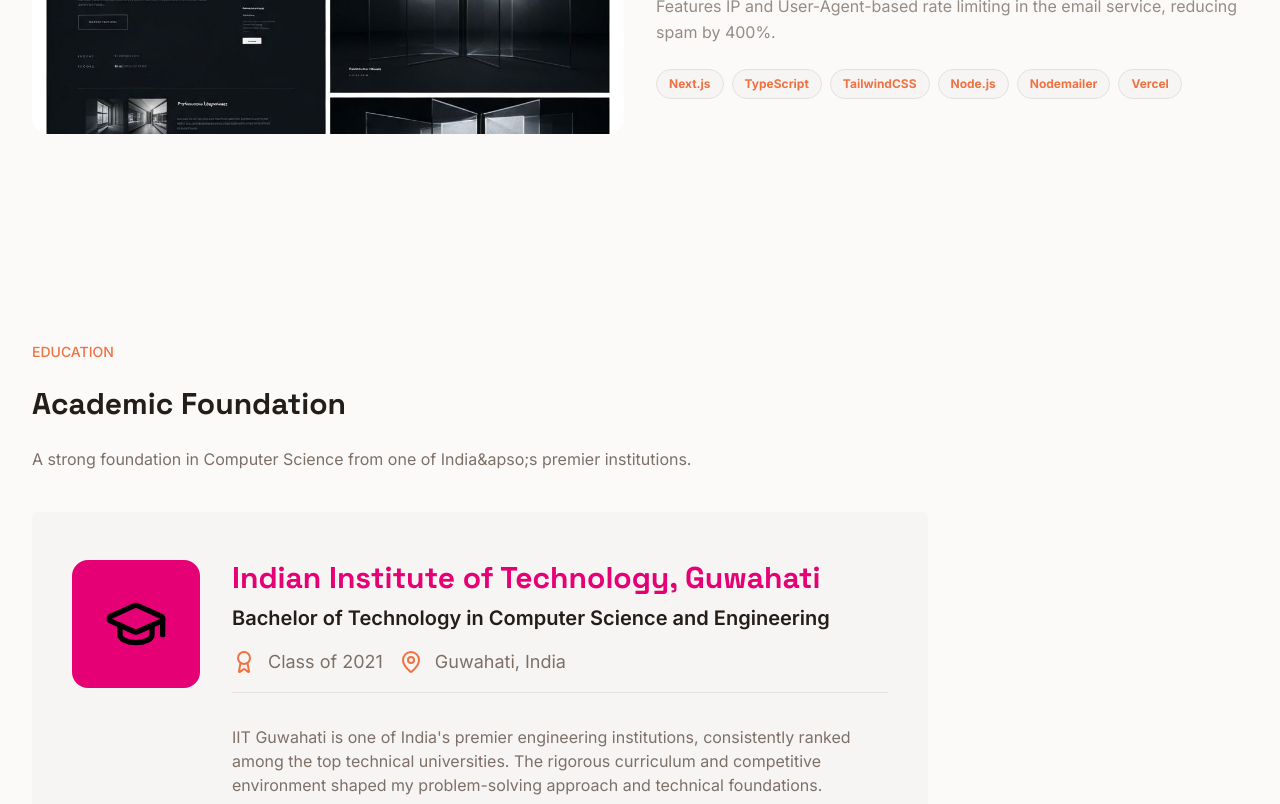
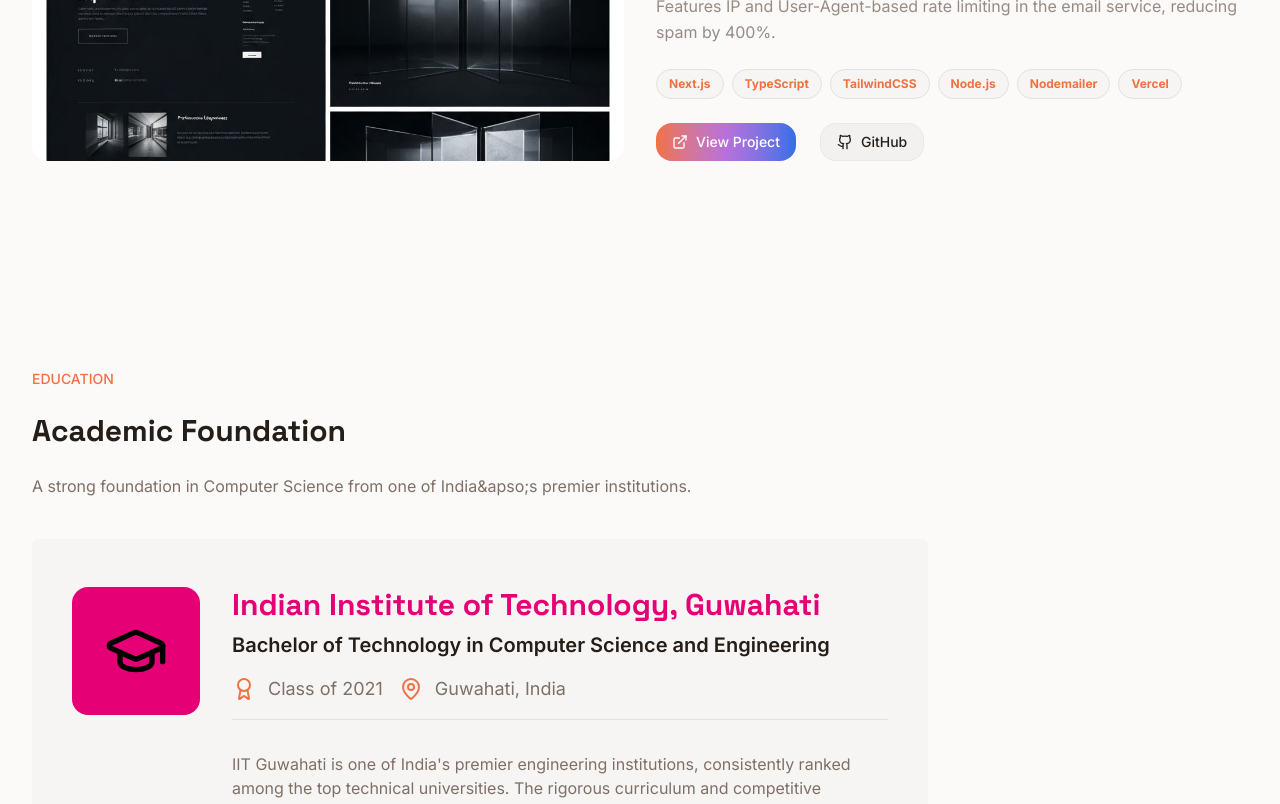
Before and after one commit to Ashu112/Portfolio-v2, a Next.js app: page / in a window 1280 px wide. Shown: the part 5120-5924 px from the top of the page. Built offline with nearby package versions, Linux system fonts and the light colour scheme.

Commit message:
project cta added

```diff
--- a/src/components/Projects.tsx
+++ b/src/components/Projects.tsx
@@ -1,6 +1,7 @@
 'use client';
 
 import { projectData } from '@/data/ProjectsData';
+import { ExternalLink, Github } from 'lucide-react';
 import Image from 'next/image';
 import { useState } from 'react';
 
@@ -32,7 +33,7 @@ export default function Projects() {
               height={400}
               src={activeProject.image}
               alt={activeProject.title}
-              className="aspect-video w-full rounded-2xl object-cover"
+              className="aspect-video h-full w-full rounded-2xl object-cover"
             />
           </div>
           {/* Project info */}
@@ -63,6 +64,17 @@ export default function Projects() {
                 </div>
               ))}
             </div>
+
+            <div className="flex gap-6">
+              <button className="from-gradient-start text-primary-foreground via-gradient-mid to-gradient-end flex items-center gap-2 rounded-2xl bg-linear-to-r px-4 py-2">
+                <ExternalLink className="size-4" />
+                <span className="text-sm font-medium">View Project</span>
+              </button>
+              <button className="bg-muted/60 border-border/60 flex items-center gap-2 rounded-2xl border px-4 py-2">
+                <Github className="size-4" />
+                <span className="text-sm font-medium">GitHub</span>
+              </button>
+            </div>
           </div>
         </div>
 
```
